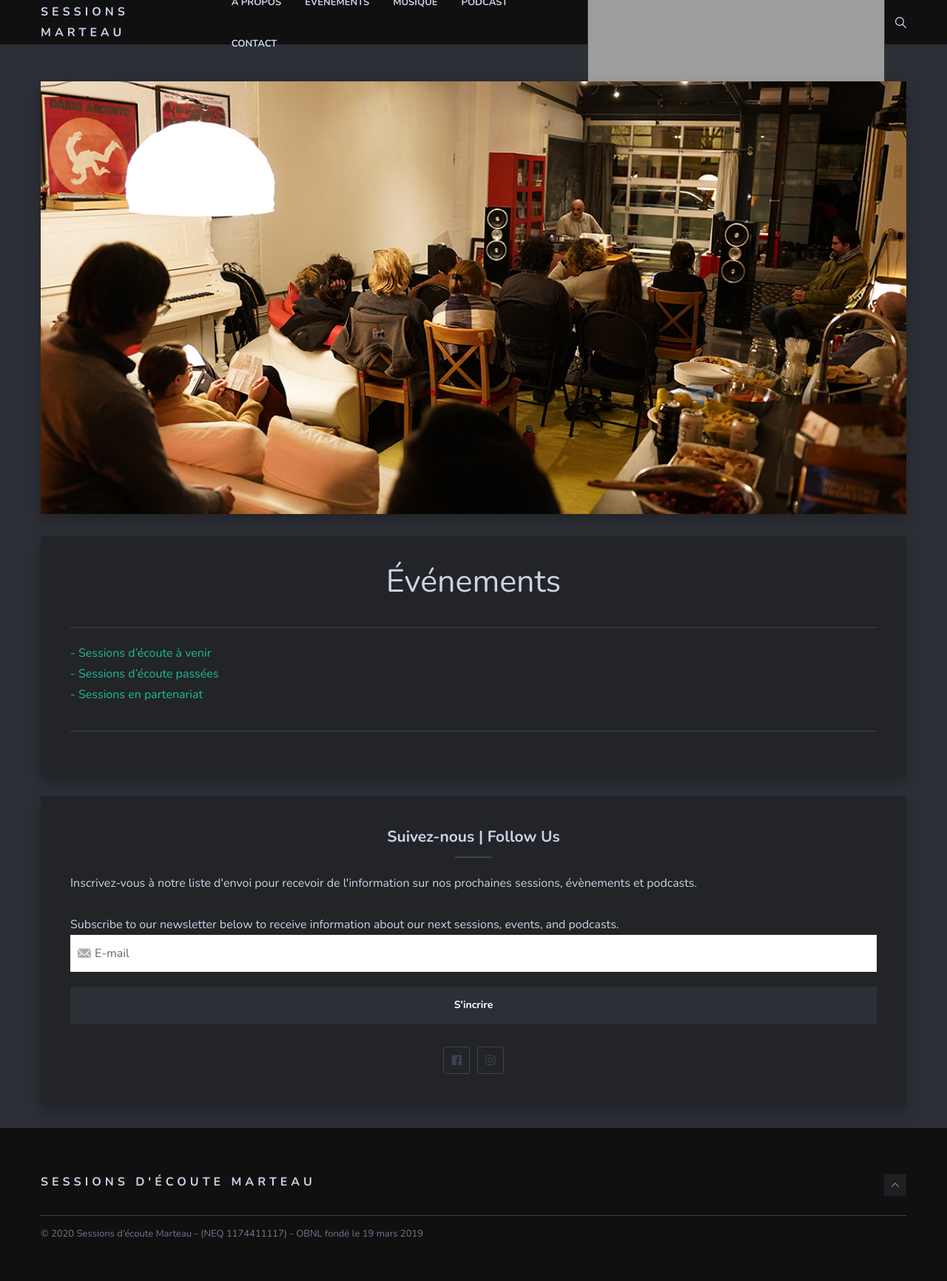
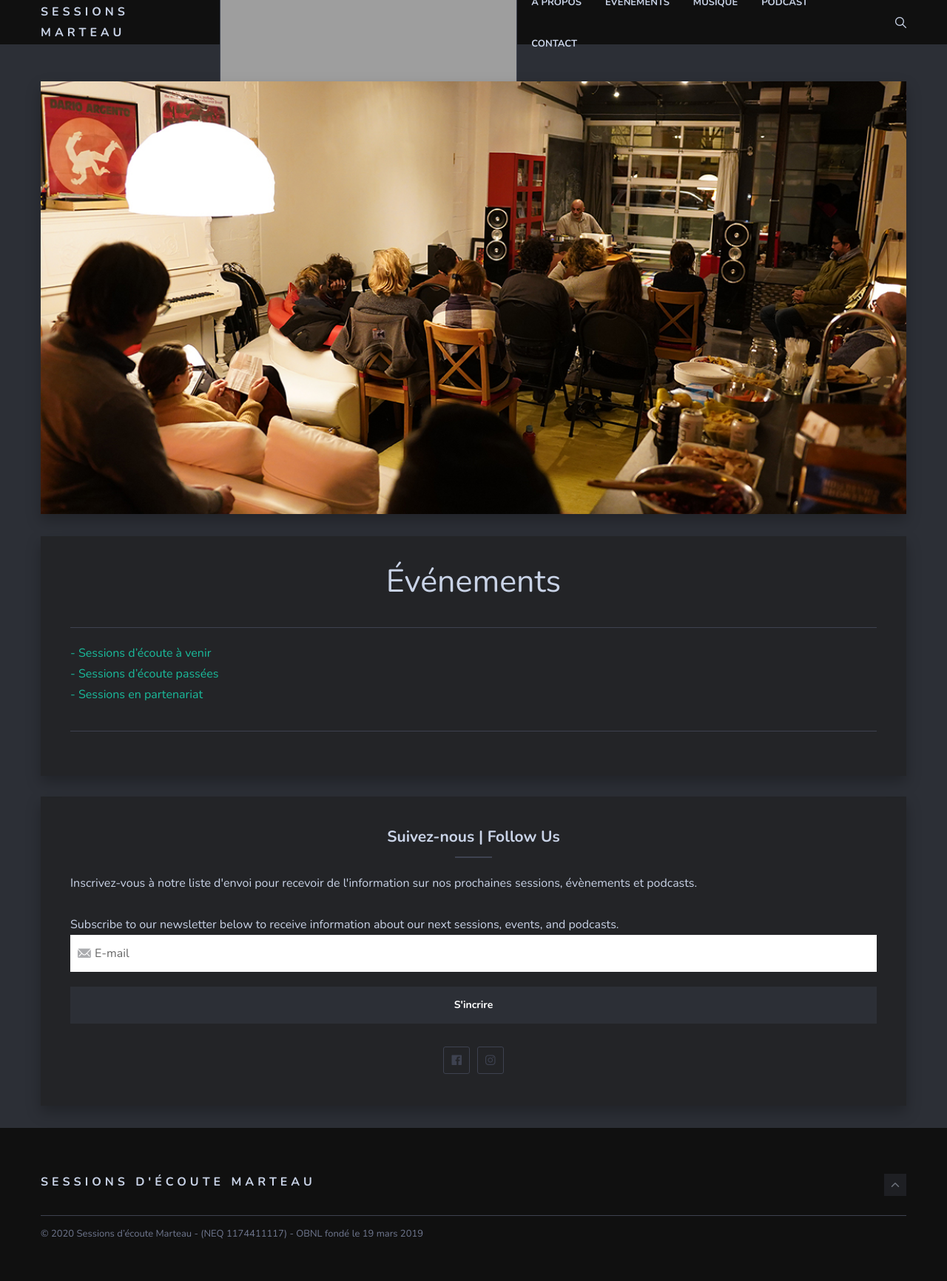
Before and after one commit to sessions-marteau/sessions-marteau-2.github.io, a Jekyll site: the page built from _pages/evenement.md, in a window 1280 px wide. Shown: the whole page at 74% size. Built offline with Jekyll 4.4.1, drawn with Linux system fonts in a browser that asks for light colours; nearby versions of some CDN libraries; grey boxes are pictures that could not be loaded.

Commit message:
Update header.html

```diff
--- a/_includes/header.html
+++ b/_includes/header.html
@@ -6,6 +6,13 @@
           <div class="logo-title">
             <a href="{{site.baseurl}}/" class="logo-text">Sessions Marteau</a>
           </div>
+
+          <form action="https://www.paypal.com/cgi-bin/webscr" method="post" target="_top">
+<input type="hidden" name="cmd" value="_s-xclick" />
+<input type="hidden" name="hosted_button_id" value="ZMNY6HYBJTQLL" />
+<input type="image" src="https://www.paypalobjects.com/fr_CA/i/btn/btn_donate_SM.gif" border="0" name="submit" title="Aider un organisme OBNL non subventionné!" alt="Bouton Faire un don avec PayPal" />
+<img alt="" border="0" src="https://www.paypal.com/fr_CA/i/scr/pixel.gif" width="1" height="1" />
+</form>
 
           <!-- <nav class="nav-menu">
             <i class="menu-close ion ion-ios-close"></i>
@@ -55,12 +62,6 @@
         </nav>
 
 
-<form action="https://www.paypal.com/cgi-bin/webscr" method="post" target="_top">
-<input type="hidden" name="cmd" value="_s-xclick" />
-<input type="hidden" name="hosted_button_id" value="ZMNY6HYBJTQLL" />
-<input type="image" src="https://www.paypalobjects.com/fr_CA/i/btn/btn_donate_SM.gif" border="0" name="submit" title="Aider un organisme OBNL non subventionné!" alt="Bouton Faire un don avec PayPal" />
-<img alt="" border="0" src="https://www.paypal.com/fr_CA/i/scr/pixel.gif" width="1" height="1" />
-</form>
 
 
 
```
